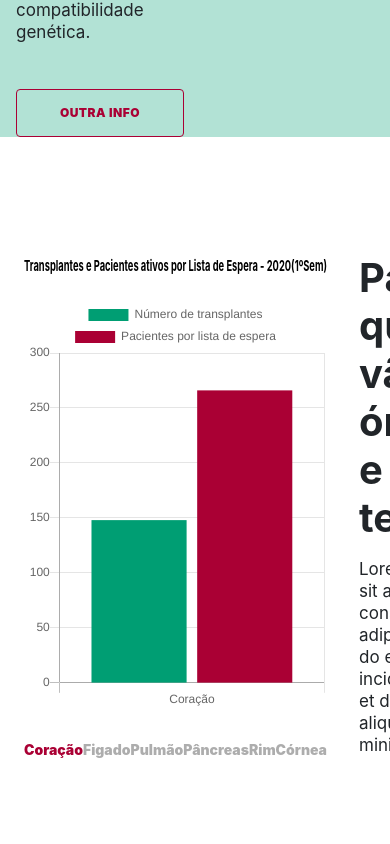
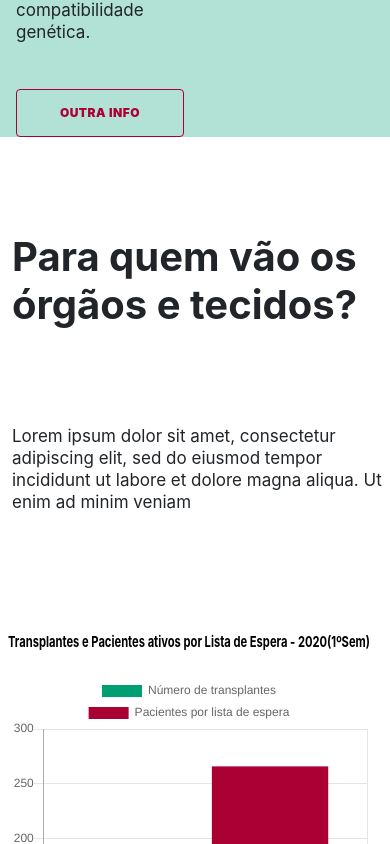
Before and after one commit to caiomarqs/frontend-sobrevida, a React (Create React App) app: page / in a window 390 px wide. Shown: the part 2260-3104 px from the top of the page. Built offline with nearby package versions, Linux system fonts and the light colour scheme; a web font is replaced by a local one; what remarkable would draw is missing.

Commit message:
Add responsive charts

```diff
--- a/src/_sass/components/_chart.scss
+++ b/src/_sass/components/_chart.scss
@@ -23,14 +23,44 @@
             color: $cinza-200;
             transition: ease-in-out .15s color;
 
+            &::after{
+                content: ("");
+                width: 100%;
+                height: 2px;
+                margin-top: 0.5rem;
+                background-color: transparent;
+                display: block;
+                transition: ease-in-out .15s background-color;
+            }
+
             &:hover{
                 cursor: pointer;
                 color: $vinho-000;
+
+                &::after{
+                    content: ("");
+                    width: 100%;
+                    height: 2px;
+                    margin-top: 0.5rem;
+                    background-color: $vinho-000;
+                    display: block;
+                }
             }
+
+
         }
 
         .active{
             color: $vinho-000;
+
+            &::after{
+                width: 100%;
+                height: 2px;
+                margin-top: 0.5rem;
+                background-color: $vinho-000;
+                content: ("");
+                display: block;
+            }
         }
     }
 }
--- a/src/_sass/view/homeSections/_charts_section.scss
+++ b/src/_sass/view/homeSections/_charts_section.scss
@@ -6,17 +6,16 @@
         flex-direction: row;
         min-height: 46rem;
 
-        #charts-content{
+        #charts-content {
             flex: 1;
             padding: 0 0.75rem 0 0;
             display: flex;
             flex-direction: column;
             align-items: center;
             justify-content: center;
-
         }
 
-        #charts-text{
+        #charts-text {
             flex: 1;
             padding: 0 0 0 0.75rem;
             display: flex;
@@ -24,15 +23,29 @@
             align-items: center;
             justify-content: center;
 
-            h3{
+            h3 {
                 min-height: 6rem;
                 margin-bottom: 1rem;
             }
 
-            p{
+            p {
                 @include body1();
             }
         }
+    }
 
+    @media (max-width: $max-md) {
+        .container {
+            flex-direction: column-reverse;
+            padding: 6rem 0;
+
+            #charts-text {
+                h3 {
+                    min-height: unset;
+                    margin: 0 0 6rem 0;
+                }
+                margin: 0 0 6rem 0;
+            }
+        }
     }
 }
```
